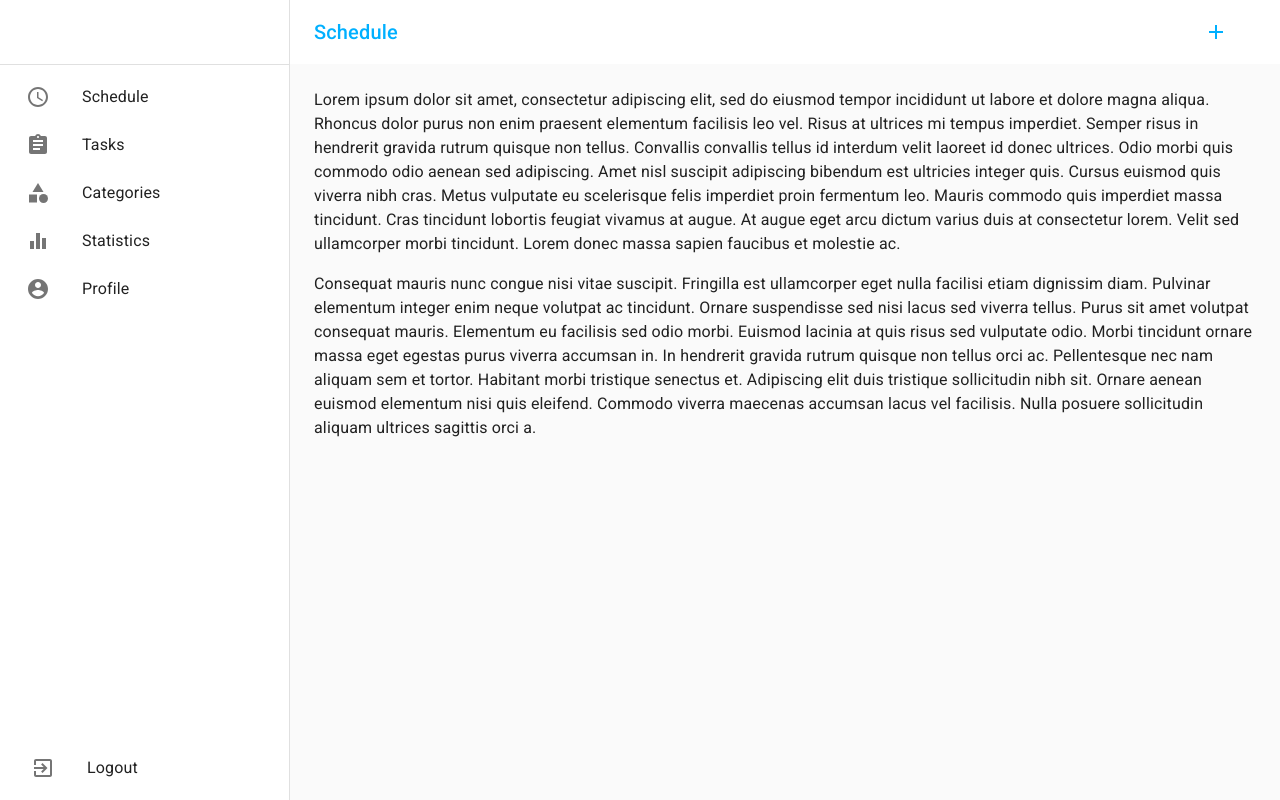
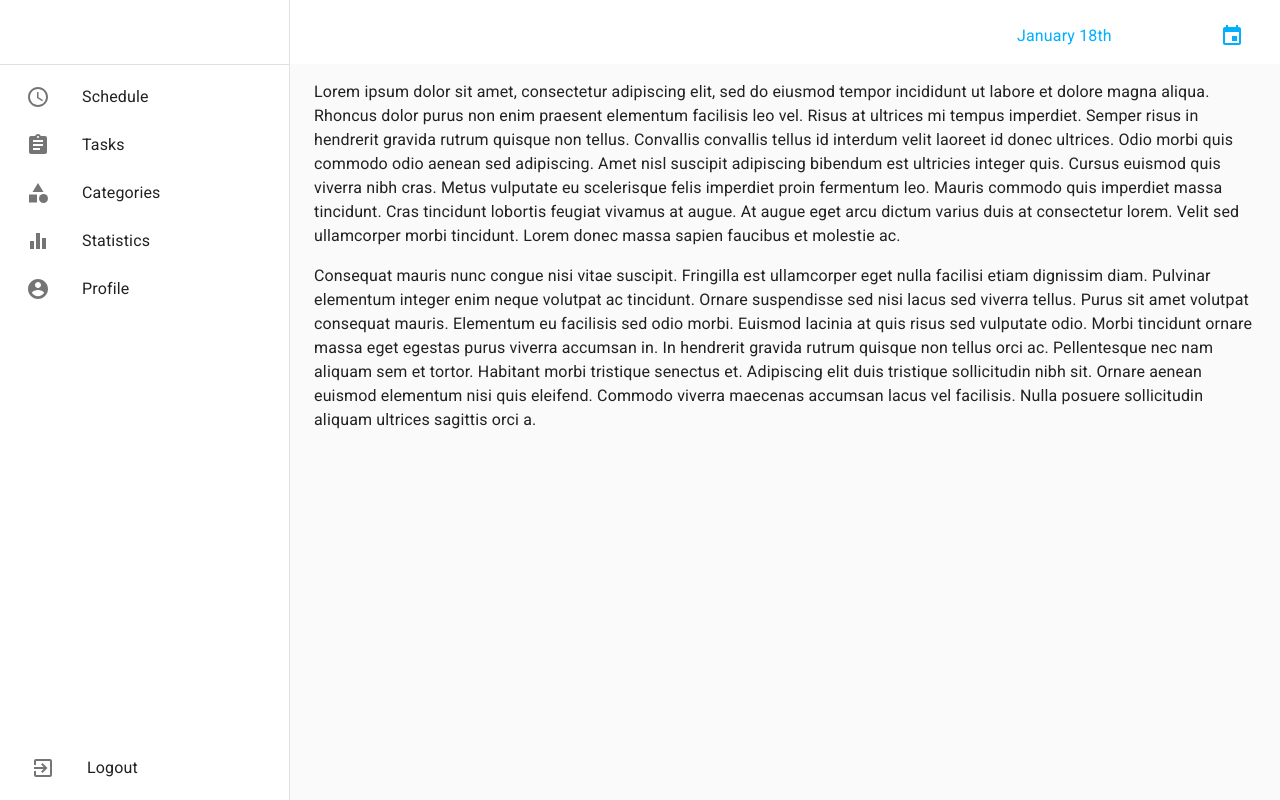
Before and after one commit to fjende/projektapp, a React (Create React App) app: page /home in a window 1280 px wide. Built offline with nearby package versions, Linux system fonts and the light colour scheme.

Commit message:
Added Datepicker, changed package.json to add new packages for Datepicker

```diff
--- a/package.json
+++ b/package.json
@@ -3,12 +3,15 @@
   "version": "0.1.0",
   "private": true,
   "dependencies": {
+    "@date-io/date-fns": "^1.3.13",
     "@material-ui/core": "^4.8.3",
     "@material-ui/icons": "^4.5.1",
+    "@material-ui/pickers": "^3.2.8",
     "@mui-treasury/layout": "^3.3.0",
     "@testing-library/jest-dom": "^4.2.4",
     "@testing-library/react": "^9.3.2",
     "@testing-library/user-event": "^7.1.2",
+    "date-fns": "^2.0.0-beta.5",
     "eslint": "^6.8.0",
     "eslint-config-prettier": "^6.9.0",
     "eslint-plugin-prettier": "^3.1.2",
@@ -22,7 +25,7 @@
     "react-dom": "^16.12.0",
     "react-router-dom": "^5.1.2",
     "react-scripts": "3.3.0",
-    "typeface-roboto": "^0.0.75"
+    "typeface-roboto": "0.0.75"
   },
   "scripts": {
     "start": "react-scripts start",
--- /dev/null
+++ b/src/components/Pages/DatePicker/DatePicker.jsx
@@ -0,0 +1,67 @@
+import 'date-fns';
+import React from 'react';
+import Grid from '@material-ui/core/Grid';
+import { makeStyles } from '@material-ui/core/styles';
+import DateFnsUtils from '@date-io/date-fns';
+import {
+    KeyboardDatePicker,
+    MuiPickersUtilsProvider
+} from '@material-ui/pickers';
+
+
+const useStyles = makeStyles(theme => ({
+    inputText: {
+        color: "#00b0ff",
+        marginRight: "auto"
+    },
+    iconStyle: {
+        color: "#00b0ff"
+    }
+}));
+
+
+export default function DatePicker() {
+    // The first commit of Material-UI
+    const [selectedDate, setSelectedDate] = React.useState(new Date('2020-01-18T21:11:54'));
+
+    const handleDateChange = date => {
+        setSelectedDate(date);
+    };
+    const classes = useStyles();
+    return (
+
+        <MuiPickersUtilsProvider utils={DateFnsUtils}>
+            <Grid container justify="space-around">
+                <KeyboardDatePicker
+                    disableToolbar
+                    animateYearScrolling
+                    autoOk
+                    variant="outlined"
+                    margin="normal"
+                    id="date-picker-inline"
+                    color="secondary"
+                    value={selectedDate}
+                    onChange={handleDateChange}
+                    allowKeyboardControl="false"
+                    shrink
+                    KeyboardButtonProps={{
+                        'aria-label': 'change date',
+                    }}
+                    InputProps={{
+                        disableUnderline: true,
+                        className: classes.inputText,
+                        shrink: true,
+                        readOnly: true
+                    }}
+                    KeyboardButtonProps={{
+                        className: classes.iconStyle
+                    }
+                    }
+
+                />
+
+
+            </Grid>
+        </MuiPickersUtilsProvider>
+    );
+}
--- a/src/components/Pages/Home/Home.jsx
+++ b/src/components/Pages/Home/Home.jsx
@@ -27,6 +27,8 @@
 import { fade, makeStyles, useTheme } from '@material-ui/core/styles';
 import SearchIcon from '@material-ui/icons/Search';
 import InputBase from '@material-ui/core/InputBase';
+import DatePicker from '../DatePicker/DatePicker';
+import Grid from '@material-ui/core/Grid';
 
 const drawerWidth = 290;
 
@@ -53,8 +55,7 @@
             display: 'none',
         },
     },
-    addButton: {
-        marginRight: theme.spacing(2),
+    datePicker: {
         marginLeft: "auto",
     },
     toolbar: theme.mixins.toolbar,
@@ -64,44 +65,7 @@
     },
     content: {
         flexGrow: 1,
-        padding: theme.spacing(3),
-    },
-    search: {
-        position: 'relative',
-        borderRadius: theme.shape.borderRadius,
-        backgroundColor: 'secondary',
-        '&:hover': {
-            backgroundColor: fade(theme.palette.common.white, 0.25),
-        },
-        marginLeft: 'auto',
-        width: '50%',
-        [theme.breakpoints.up('sm')]: {
-            marginLeft: theme.spacing(1),
-            width: 'auto',
-        },
-    },
-    searchIcon: {
-        width: theme.spacing(7),
-        height: '100%',
-        position: 'absolute',
-        pointerEvents: 'none',
-        display: 'flex',
-        alignItems: 'center',
-        justifyContent: 'center',
-    },
-    inputRoot: {
-        color: 'inherit',
-    },
-    inputInput: {
-        padding: theme.spacing(1, 1, 1, 7),
-        transition: theme.transitions.create('width'),
-        width: '100%',
-        [theme.breakpoints.up('sm')]: {
-            width: 120,
-            '&:focus': {
-                width: 200,
-            },
-        },
+        marginTop: theme.spacing(7),
     },
 }));
 
@@ -172,9 +136,7 @@
         <div className={classes.root}>
             <CssBaseline />
             <AppBar position="fixed" className={classes.appBar} color="secondary" >
-
                 <Toolbar>
-
                     <IconButton
                         color="inherit"
                         aria-label="open drawer"
@@ -184,19 +146,9 @@
                     >
                         <MenuIcon />
                     </IconButton>
-                    <Typography className={classes.title} variant="h6" noWrap >
-                        Schedule
-                    </Typography>
-
-                    <IconButton
-                        color="inherit"
-                        aria-label="Add Task"
-                        edge="end"
-                        onClick
-                        className={classes.addButton}
-                    >
-                        <AddIcon />
-                    </IconButton>
+                    <div className={classes.datePicker}>
+                        <DatePicker />
+                    </div>
                 </Toolbar>
             </AppBar>
             <nav className={classes.drawer} aria-label="mailbox folders">
@@ -231,7 +183,23 @@
                     </Drawer>
                 </Hidden>
             </nav>
-            <Profile />
+
+            <div>
+                {     // CONTENT //
+                }
+
+                <Grid
+                    container
+                    direction="column"
+                    justify="flext start"
+                    alignItems="center"
+                    className={classes.content}
+                >
+                    <Profile />
+
+                </Grid>
+
+            </div >
         </div >
     );
 }
--- a/src/components/Pages/Profile/Profile.jsx
+++ b/src/components/Pages/Profile/Profile.jsx
@@ -15,7 +15,6 @@
 const drawerWidth = 240;
 const useStyles = makeStyles(theme => ({
     paper: {
-        marginTop: theme.spacing(8),
         display: 'flex',
         flexDirection: 'column',
         alignItems: 'center',
@@ -33,7 +32,6 @@
     },
     content: {
         flexGrow: 1,
-        padding: theme.spacing(3),
     },
     toolbar: theme.mixins.toolbar,
     drawerPaper: {
@@ -57,7 +55,7 @@
         <div>
             <div>
                 <main className={classes.content}>
-                    <div className={classes.toolbar} />
+
                     <Typography paragraph>
                         Lorem ipsum dolor sit amet, consectetur adipiscing elit, sed do eiusmod tempor incididunt
                         ut labore et dolore magna aliqua. Rhoncus dolor purus non enim praesent elementum
```
Also changed, not shown: src/components/Pages/Schedule/ScheduleList.jsx (added), 1 other file (tests, documents, lock files or other folders).
